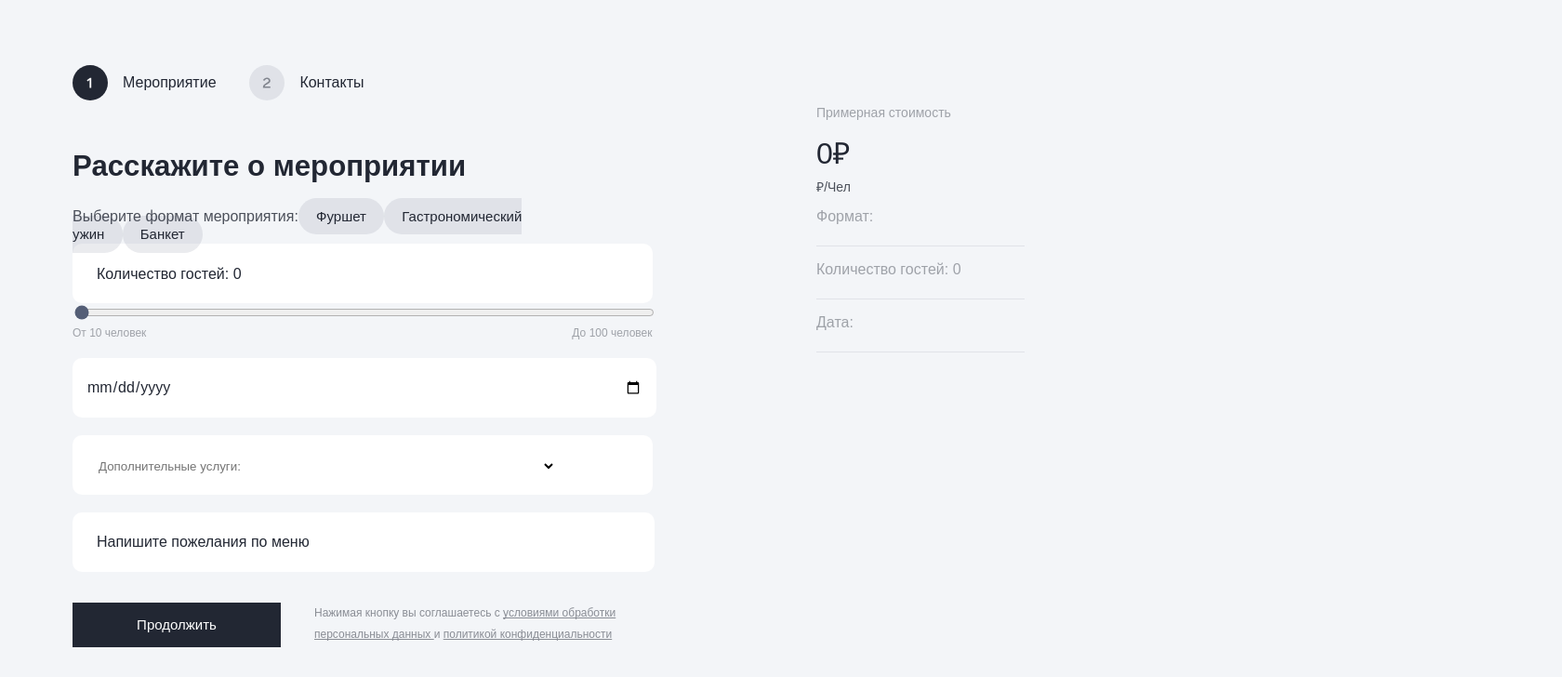
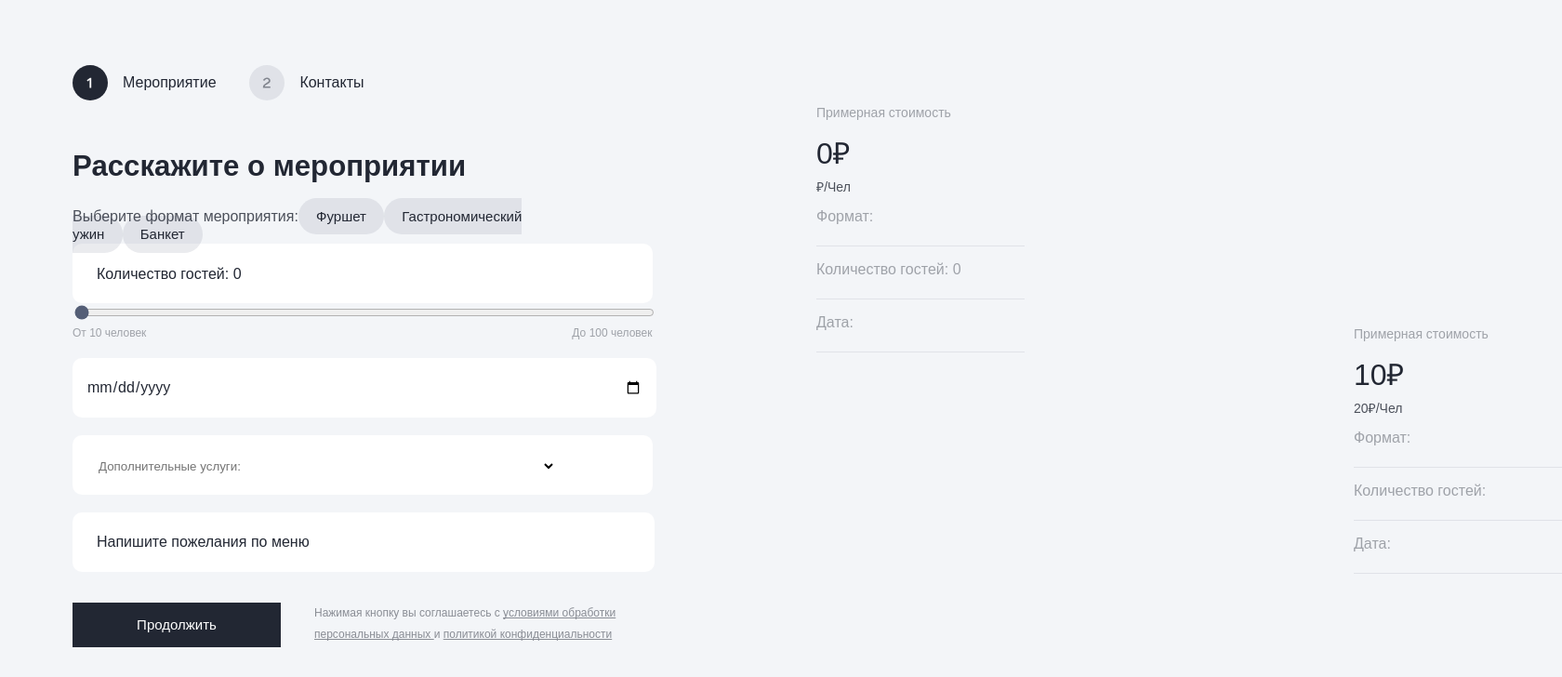
Before and after one commit to VitalikHey/LearnProject, an Angular app: page / in a window 1280 px wide. Shown: the top 728 px of the page at 93% size, 1680 px wide, since content can reach past the window. Built offline with nearby package versions, Linux system fonts and the light colour scheme; data requests are answered from the project's data file.

Commit message:
Add output info in info-component

```diff
--- a/src/app/app.component.html
+++ b/src/app/app.component.html
@@ -12,11 +12,11 @@
     <app-application-button (click)="nextStep()"></app-application-button>
   </ng-container>
 </ng-container>
-<!--<app-info-event-->
-<!--  [priceEvent]="eventFormGroup.controls.eventForm.value"-->
-<!--  [priceOnePerson]="eventFormData.event?.priceOnePerson"-->
-<!--  [formatEvent]="eventFormData.eventForm.controls.event.value"-->
-<!--  [countPerson]="eventFormData.eventForm.controls.countPeoples.value"-->
-<!--  [dateEvent]="eventFormData.eventForm.controls.dateEvent.value"-->
-<!--&gt;-->
-<!--</app-info-event>-->
+<app-info-event
+  [priceEvent]="10"
+  [priceOnePerson]="20"
+  [formatEvent]="eventFormGroup.controls.eventForm.value?.event"
+  [countPerson]="eventFormGroup.controls.eventForm.value?.countPeoples"
+  [dateEvent]="eventFormGroup.controls.eventForm.value?.dateEvent"
+>
+</app-info-event>
--- a/src/app/app.component.ts
+++ b/src/app/app.component.ts
@@ -1,6 +1,5 @@
 import {Component} from '@angular/core';
 import { EventForm, steps } from './component/data-type/data-type';
-import { EventFormComponent } from './component/event-form/event-form.component';
 import { FormControl, FormGroup, Validators} from '@angular/forms';
 
 @Component({
@@ -12,19 +11,17 @@ export class AppComponent {
   public title: string = 'event-task';
   protected isShowComponent: number = 0;
   protected readonly steps = steps;
-  protected arrayEvent: Array<number | string | null> = []
 
   protected eventFormGroup: FormGroup<EventForm> = new FormGroup<EventForm>({
     eventForm: new FormControl(null, Validators.required),
   });
 
-  constructor(protected eventFormData: EventFormComponent) {}
 
   protected nextStep(): void {
     if (this.eventFormGroup.valid) {
       this.isShowComponent = steps.Contact;
       if(this.eventFormGroup.value) {
-        console.log(this.eventFormGroup.value[1])
+        console.log(this.eventFormGroup.controls.eventForm.value?.event)
       }
     } else {
       alert('Форма заполнена неверно!');
--- a/src/app/component/event-form/event-form.component.ts
+++ b/src/app/component/event-form/event-form.component.ts
@@ -18,7 +18,7 @@ import {
   Observable, Subject,
   Subscription, takeUntil,
 } from 'rxjs';
-import {EventFormType, Events, EventType, Service} from '../data-type/data-type';
+import {EventFormType, eventFormTypeTest, Events, Service} from '../data-type/data-type';
 import { GetApiDataEvent } from '../service/get-api-data.event';
 import { GetApiAdditionalService } from '../service/get-api-additional.service';
 
@@ -51,7 +51,7 @@ export class EventFormComponent
   protected valueService: Array<Service> = [];
   private destroy$: Subject<void> = new Subject<void>();
 
-  protected onChange?: (value: EventType) => void
+  protected onChange?: (value: eventFormTypeTest) => void
   protected onTouched?: () => void
 
   public writeValue(value: EventFormType): void {
@@ -66,7 +66,7 @@ export class EventFormComponent
     }
   }
 
-  public registerOnChange(fn: (value: EventType) => void): void {
+  public registerOnChange(fn: (value: eventFormTypeTest) => void): void {
     this.onChange = fn;
   }
 
@@ -113,7 +113,7 @@ export class EventFormComponent
               Number(additionalService);
           }
           if (this.onChange && this.event) {
-            this.onChange([this.priceEvent, this.eventForm.controls.dateEvent.value, this.event?.priceOnePerson, this.eventForm.controls.event.value, this.eventForm.controls.countPeoples.value]);
+            this.onChange(this.eventForm.getRawValue());
           }
         },
       );
```
Also changed, not shown: src/app/component/data-type/data-type.ts (+8 -1 lines), src/app/component/info-event/info-event.component.ts (+4 -4 lines).
